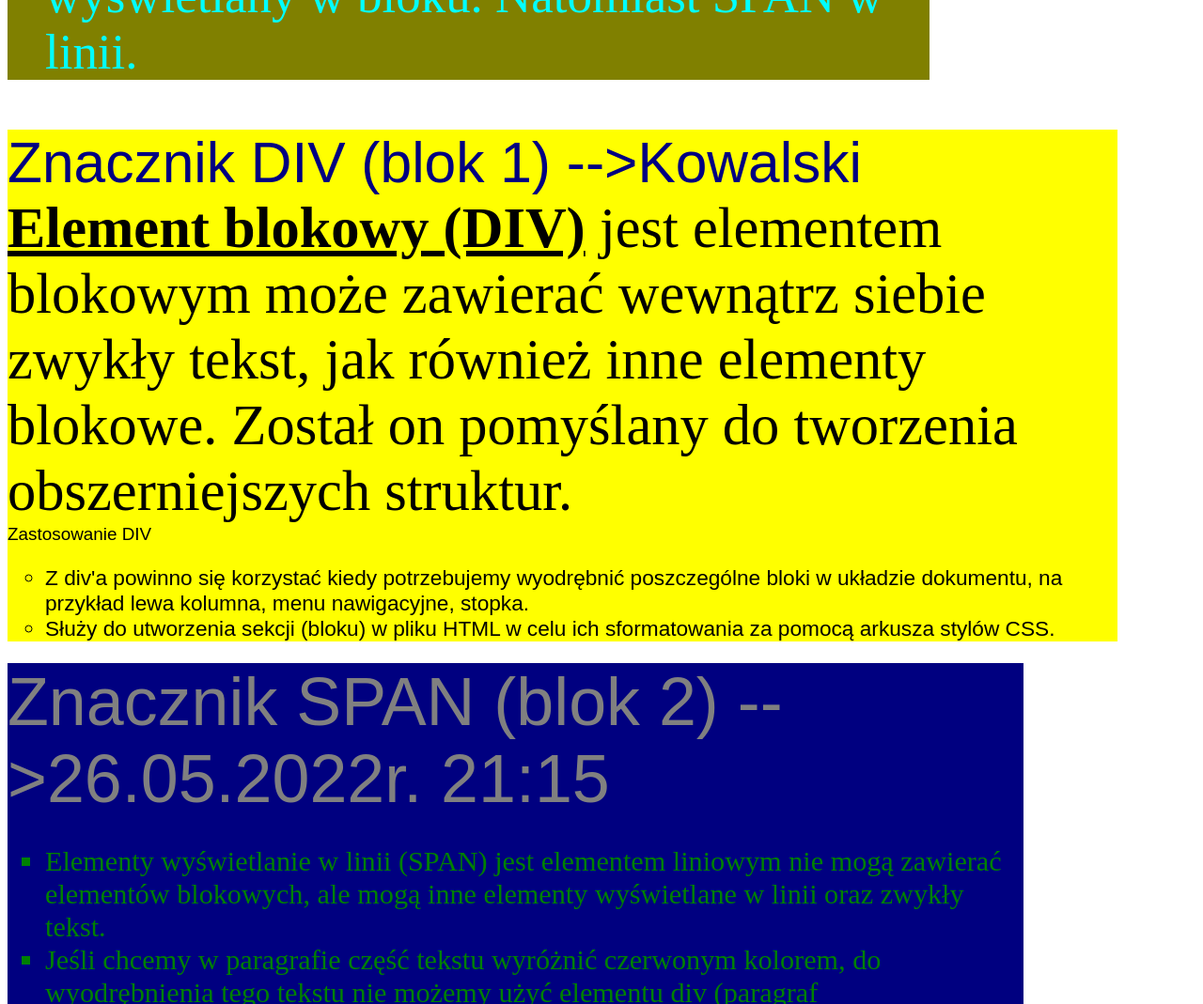
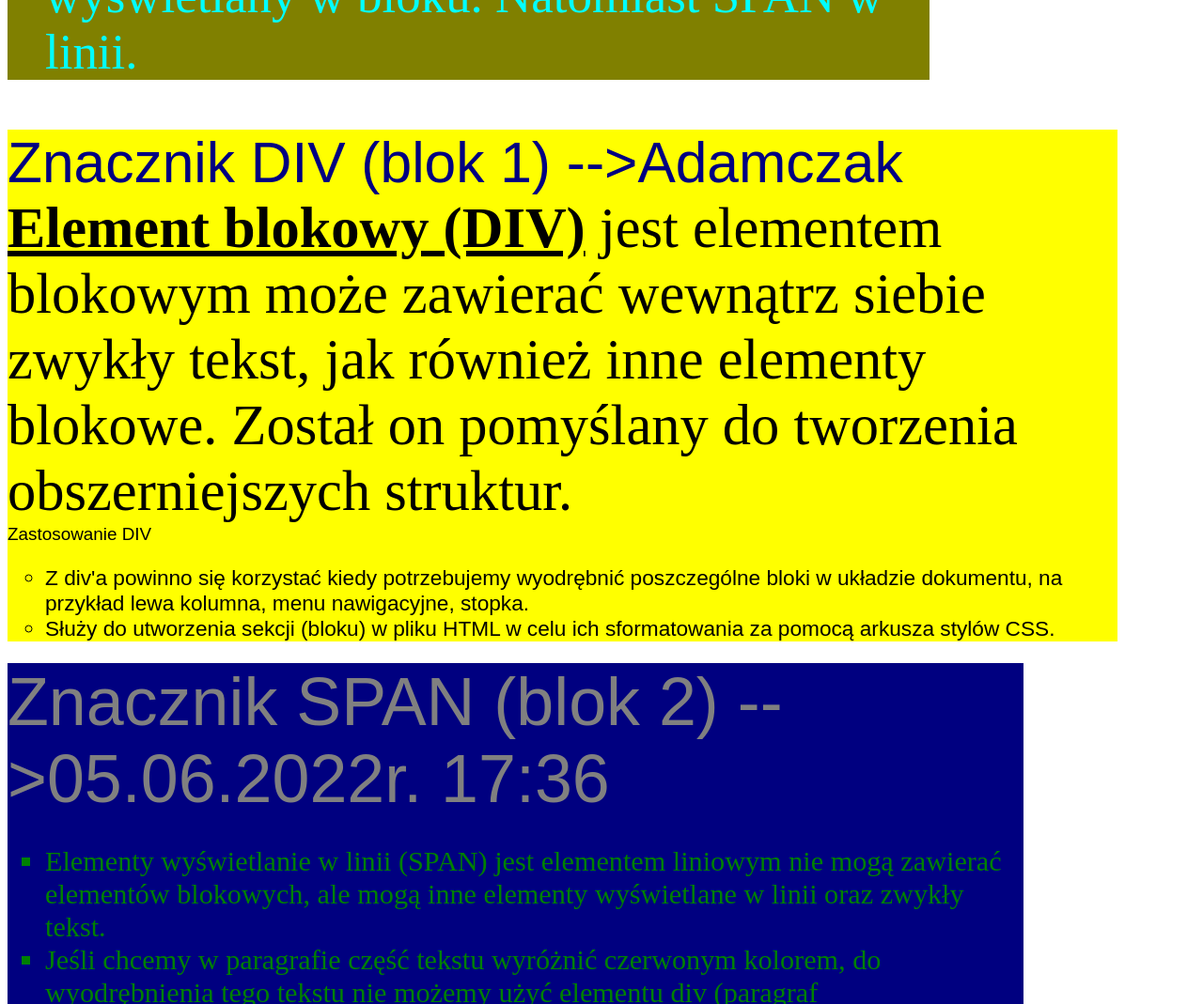
Before and after one commit to kubaadamczak12/CSS, a plain HTML site: page zadanie18_adam.html in a window 1280 px wide. Shown: the part 620-1689 px from the top of the page at 94% size. Drawn offline with Linux system fonts and the light colour scheme.

Commit message:
Update zadanie18_adam.html

```diff
--- a/zadanie18_adam.html
+++ b/zadanie18_adam.html
@@ -28,7 +28,7 @@
 		<!--poczatek bloku DIV 1-->
 
 			<div style="background-color: yellow; width: 1181px">
-					<span style="color: navy;font-size: 1.6cm;font-family: Arial;"> Znacznik DIV (blok 1) -->Kowalski</span>
+					<span style="color: navy;font-size: 1.6cm;font-family: Arial;"> Znacznik DIV (blok 1) -->Adamczak</span>
 					<br>
 					<span style="font-size: 1.6cm;font-family: Times New Roman;">
 						<b><u> Element blokowy (DIV)</u></b> jest elementem blokowym może zawierać wewnątrz siebie zwykły tekst, jak również inne elementy blokowe. Został on pomyślany do tworzenia obszerniejszych struktur.
@@ -54,7 +54,7 @@
 		 <!--poczatek bloku DIV 2-->
 
 			<div style="background-color: navy; width: 1081px">
-				<span style="color: gray;font-size: 1.9cm;font-family: Arial;"> Znacznik SPAN (blok 2) -->26.05.2022r. 21:15</span>
+				<span style="color: gray;font-size: 1.9cm;font-family: Arial;"> Znacznik SPAN (blok 2) -->05.06.2022r. 17:36</span>
 				<br>
 				<ul type="square" style="color: green; font-size: 8mm;">
 					<li>Elementy wyświetlanie w linii (SPAN) jest elementem liniowym nie mogą zawierać elementów blokowych, ale mogą inne elementy wyświetlane w linii oraz zwykły tekst.
```
